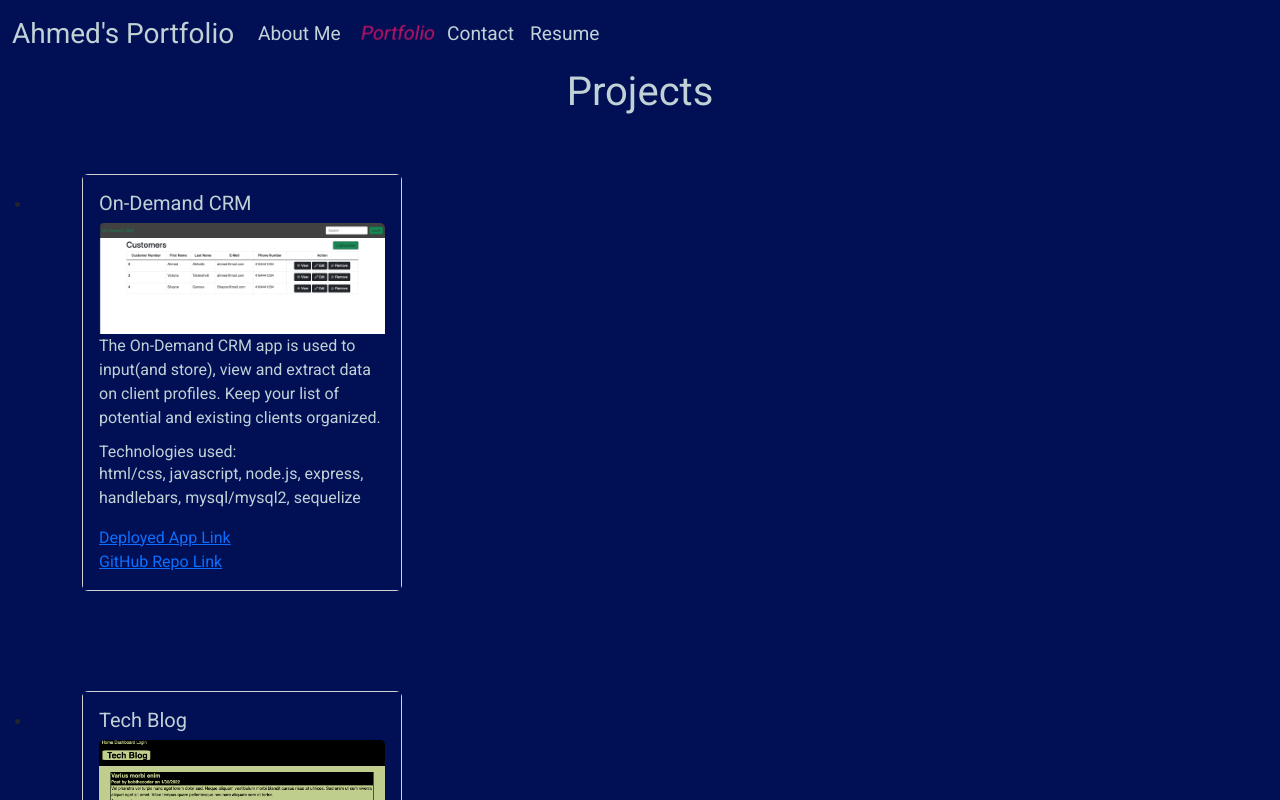
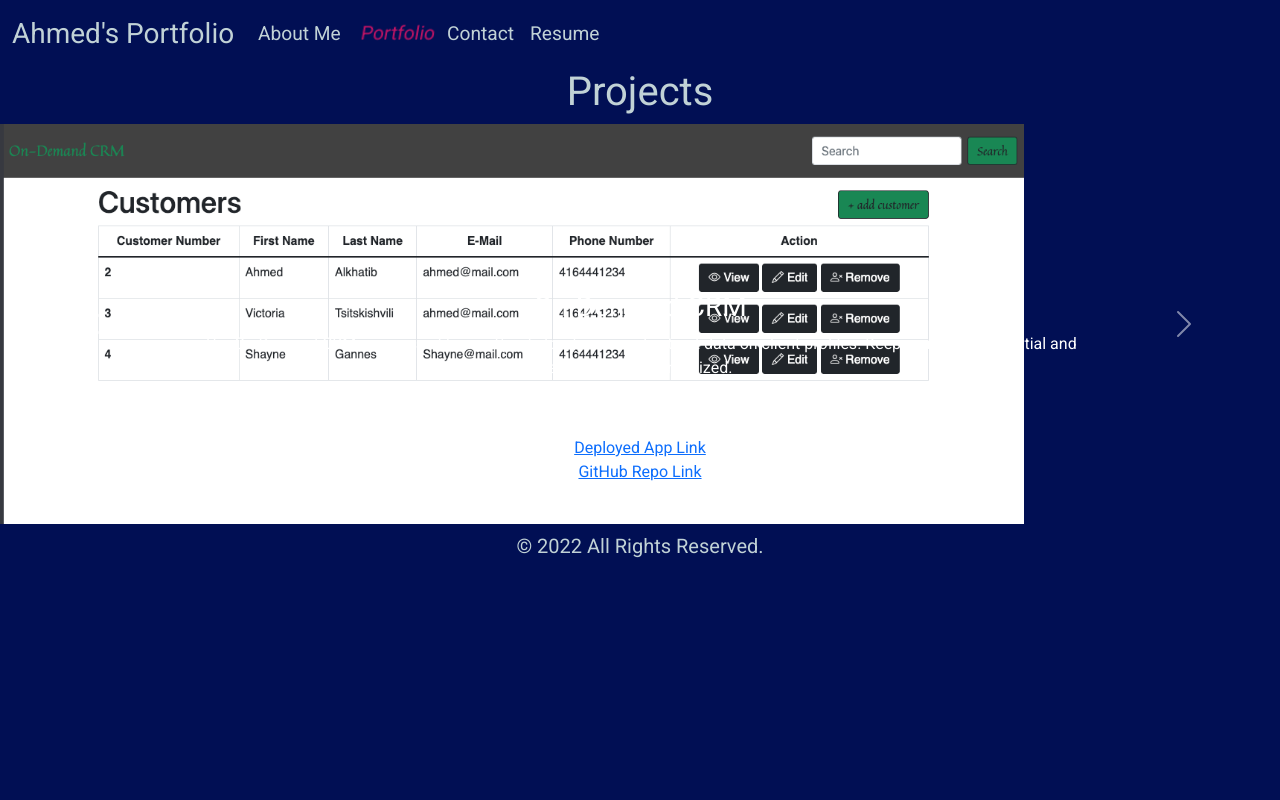
Before and after one commit to AhmedAlkh/react-portfolio, a React (Create React App) app in the folder my-app/: page / in a window 1280 px wide. Both pictures are taken after a click on the button "Portfolio". Shown: the top 800 px of the page. Built offline with nearby package versions, Linux system fonts and the light colour scheme.

Commit message:
converted cards format to carousel for project display

```diff
--- a/my-app/public/styles.css
+++ b/my-app/public/styles.css
@@ -123,37 +123,17 @@ div.container {
 	justify-content: center;
 }
 
-.flex-row {
-    display: flex;
-    flex-wrap: wrap;
+/* ----------------- Carousel ---------------- */
+
+.portfolio-container {
+  align-items: center;
 }
 
-.card-padding {
-	padding: 50px;
+.carousel-style {
+    width: 80%;
+    height: 400px;
+    background-color: #373940;
 }
-
-.card-body {
-    background-color: #010f54;
-    border: none;
-}
-
-.card {
-    border: 0;
-}
-
-.card-image {
-    width: "80%";
-    height: "100px";
-    align-items: center;
-}
-
-.card-title, .card-text, .card-subtitle {
-    color: rgb(193, 210, 214);
-}
-
-/* .portfolio-container {
-
-} */
 
 /* ----------------- Footer ---------------- */
 
--- a/my-app/src/components/Portfolio.js
+++ b/my-app/src/components/Portfolio.js
@@ -1,97 +1,92 @@
 import React from "react";
 import Project from "./Projects";
+import Carousel from "react-bootstrap/Carousel";
 
 function Portfolio() {
   const projects = [
     {
-			projectName: 'On-Demand CRM',
+      key: "on-demand-crm",
+      projectName: "On-Demand CRM",
       description:
-				'The On-Demand CRM app is used to input(and store), view and extract data on client profiles. Keep your list of potential and existing clients organized.',
-            screenShot: 'crm.png',
+        "The On-Demand CRM app is used to input(and store), view and extract data on client profiles. Keep your list of potential and existing clients organized.",
+      screenShot: "crm.png",
       techUsed: [
-				'html/css',
-				'javascript',
-				'node.js',
-				'express',
-				'handlebars',
-				'mysql/mysql2',
-				'sequelize',
+        "html/css",
+        "javascript",
+        "node.js",
+        "express",
+        "handlebars",
+        "mysql/mysql2",
+        "sequelize",
       ],
-			ghLink: 'https://github.com/AhmedAlkh/On-Demand-CRM',
-			appLink: 'https://mysterious-badlands-54283.herokuapp.com/',
+      ghLink: "https://github.com/AhmedAlkh/On-Demand-CRM",
+      appLink: "https://mysterious-badlands-54283.herokuapp.com/",
     },
     {
-			projectName: 'Tech Blog',
+      key: "tech-blog",
+      projectName: "Tech Blog",
       description:
-				'Developers can use Tech Blog to publish articles and blog posts, along with their thoughts and opinions.',
-            screenShot: 'tech-blog.png',
+        "Developers can use Tech Blog to publish articles and blog posts, along with their thoughts and opinions.",
+      screenShot: "tech-blog.png",
       techUsed: [
-				'html/css',
-				'javascript',
-				'node.js',
-                'express',
-				'handlebars',
-                'mysql/mysql2',
-				'sequelize'
-
+        "html/css",
+        "javascript",
+        "node.js",
+        "express",
+        "handlebars",
+        "mysql/mysql2",
+        "sequelize",
       ],
-			ghLink: 'https://github.com/AhmedAlkh/Tech-blog',
-			appLink: 'https://still-cove-68689.herokuapp.com/',
+      ghLink: "https://github.com/AhmedAlkh/Tech-blog",
+      appLink: "https://still-cove-68689.herokuapp.com/",
     },
     {
-			projectName: 'Global News Finder',
+      key: "global-news",
+      projectName: "Global News Finder",
       description:
-				'A tourists best friend. Select a country from the drop-down menu and the app will display information on that country.',
-            screenShot: 'gnf.png',
-			techUsed: [
-                'html/css',
-                'javascript',
-                'jquery'
-            ],
-			ghLink: 'https://github.com/salmanghouse1/global-news-finder',
-			appLink: 'https://salmanghouse1.github.io/global-news-finder/',
+        "A tourists best friend. Select a country from the drop-down menu and the app will display information on that country.",
+      screenShot: "gnf.png",
+      techUsed: ["html/css", "javascript", "jquery"],
+      ghLink: "https://github.com/salmanghouse1/global-news-finder",
+      appLink: "https://salmanghouse1.github.io/global-news-finder/",
     },
     {
-			projectName: 'Weather Dashboard',
+      key: "weather-dashboard",
+      projectName: "Weather Dashboard",
       description:
-				'This is a weather dashboard that displays current weather and a five day forecast. Enter the name of a city to get the weather.',
-            screenShot: 'weather-dash.png',
-			techUsed: [
-                'html',
-                'css',
-				'javascript'
-			],
-			ghLink: 'https://github.com/AhmedAlkh/weather-dashboard',
-			appLink: 'https://ahmedalkh.github.io/weather-dashboard/',
+        "This is a weather dashboard that displays current weather and a five day forecast. Enter the name of a city to get the weather.",
+      screenShot: "weather-dash.png",
+      techUsed: ["html", "css", "javascript"],
+      ghLink: "https://github.com/AhmedAlkh/weather-dashboard",
+      appLink: "https://ahmedalkh.github.io/weather-dashboard/",
     },
     {
-			projectName: 'Password Generator',
+      key: "password-generator",
+      projectName: "Password Generator",
       description:
-				'Random password generator app. User selects criteria for password(uppercase, lowercase, symbols, numbers, length) and a password is generated.',
-            screenShot: 'pg.png',
-			techUsed: [
-                'html',
-                'css',
-                'javascript'],
-            ghLink: 'https://github.com/AhmedAlkh/password-generator',
-			appLink: 'https://ahmedalkh.github.io/password-generator/',
+        "Random password generator app. User selects criteria for password(uppercase, lowercase, symbols, numbers, length) and a password is generated.",
+      screenShot: "pg.png",
+      techUsed: ["html", "css", "javascript"],
+      ghLink: "https://github.com/AhmedAlkh/password-generator",
+      appLink: "https://ahmedalkh.github.io/password-generator/",
     },
     {
-			projectName: 'Memestagram',
+      key: "memestagram",
+      projectName: "Memestagram",
       description:
-				'Memestagram is a visual platform. The purpose of this application is to enable users to share images with their audience.',
-            screenShot: 'Memestagram.png',
+        "Memestagram is a visual platform. The purpose of this application is to enable users to share images with their audience.",
+      screenShot: "Memestagram.png",
       techUsed: [
-                'React',
-                'Express',
-				'Mongoose',
-				'Bcrypt',
-				'JWT',
-				'Mongodb',
-				'Cloudinary'
+        "React",
+        "Express",
+        "Mongoose",
+        "Bcrypt",
+        "JWT",
+        "Mongodb",
+        "Cloudinary",
       ],
-			ghLink: 'https://github.com/AhmedAlkh/memestagram',
-			appLink: 'https://memestagram1.herokuapp.com/signin',
+      ghLink: "https://github.com/AhmedAlkh/memestagram",
+      appLink: "https://memestagram1.herokuapp.com/signin",
     },
   ];
 
@@ -101,35 +96,18 @@ function Portfolio() {
         <h1 className="portfolio-title">Projects</h1>
       </div>
       <div className="portfolio-container">
-				<ul>
-					<li className="card-padding">
-						<Project projects={projects[0]}></Project>
-					</li>
-					<li className="card-padding">
-						<Project projects={projects[1]}></Project>
-					</li>
-				</ul>
-				<ul>
-					<li className="card-padding">
-						<Project projects={projects[2]}></Project>
-					</li>
-					<li className="card-padding">
-						<Project projects={projects[3]}></Project>
-					</li>
-				</ul>
-				<ul>
-					<li className="card-padding">
-						<Project projects={projects[4]}></Project>
-					</li>
-					<li className="card-padding">
-						<Project projects={projects[5]}></Project>
-					</li>
-				</ul>
+        <Carousel slide>
+          {projects.map((project) => {
+            return (
+              <Carousel.Item key={project.key}>
+                <Project projects={project}></Project>
+              </Carousel.Item>
+            );
+          })}
+        </Carousel>
       </div>
     </section>
   );
 }
 
 export default Portfolio;
-
-// this was removed from the three ul opening tags: className="flex-row mobile-row"
--- a/my-app/src/components/Projects.js
+++ b/my-app/src/components/Projects.js
@@ -1,9 +1,8 @@
-import React, { useState } from "react";
-import Card from "react-bootstrap/Card";
+import React from "react";
+import Carousel from "react-bootstrap/Carousel";
 
 function Project(props) {
-	const currentProject = useState(props)[0].projects;
-
+  const currentProject = props.projects;
   const screenShot = currentProject.screenShot;
   const projectName = currentProject.projectName;
   const description = currentProject.description;
@@ -26,28 +25,25 @@ function Project(props) {
   }
 
   return (
-		<Card style={{ width: "20rem"}}>
-			<div className="center">
-				<Card.Body>
-					<Card.Title>{projectName}</Card.Title>
-                    <Card.Img
-                        variant="top"
+    <>
+      <img
+        className="d-block carousel-style"
         src={require(`../assets/screenshots/${screenShot}`)}
-				        className="card-image"
+        alt={projectName}
       />
-					<Card.Text>{description}</Card.Text>
-					<Card.Subtitle>Technologies used:</Card.Subtitle>
-					<Card.Text>{getTechUsed(techUsed)}</Card.Text>
-					<Card.Link href={appLink} target="_blank" className="card-link">
+      <Carousel.Caption>
+        <h3>{projectName}</h3>
+        <p>{description}</p>
+        <p>{getTechUsed(techUsed)}</p>
+        <a href={appLink} target="_blank" rel="noreferrer">
           Deployed App Link
-					</Card.Link>
+        </a>
         <br></br>
-					<Card.Link href={ghLink} target="_blank" className="card-link">
+        <a href={ghLink} target="_blank" rel="noreferrer">
           GitHub Repo Link
-					</Card.Link>
-				</Card.Body>
-			</div>
-		</Card>
+        </a>
+      </Carousel.Caption>
+    </>
   );
 }
 
```
Also changed, not shown: 1 other file (tests, documents, lock files or other folders). Lines whose indentation alone changed are shown as unchanged.
